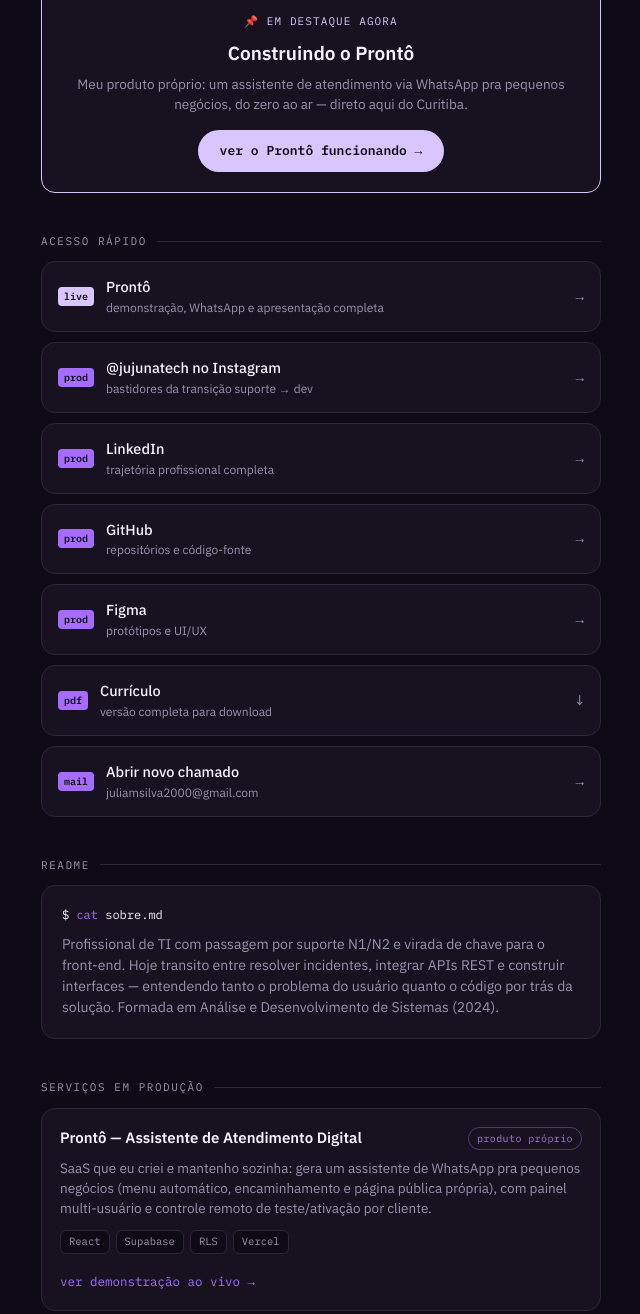
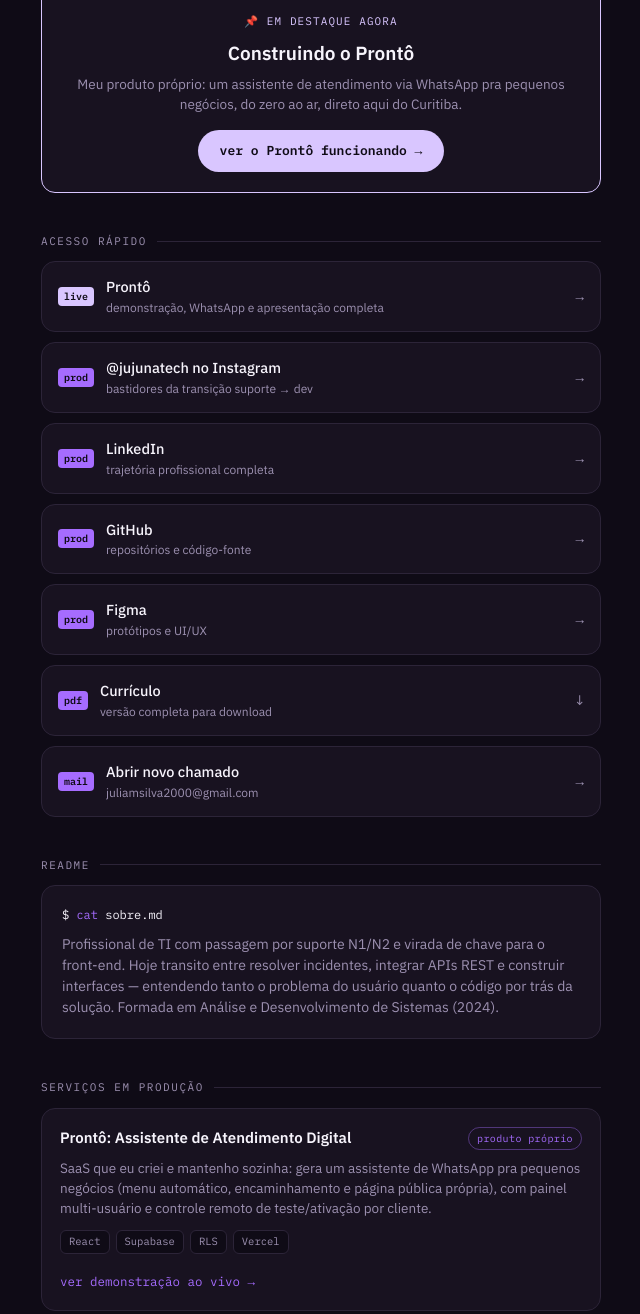
Before and after one commit to juhmartins-04/jujunatech, a plain HTML site: page index.html in a window 1280 px wide. Shown: the part 772-2086 px from the top of the page, without its empty margins (319-959 px from the left). Drawn offline with Linux system fonts and the light colour scheme.

Commit message:
Ajusta pontuacao dos textos adicionados sobre o Pronto

```diff
--- a/index.html
+++ b/index.html
@@ -383,7 +383,7 @@
     <img class="pin-img" src="pronto-preview.png" alt="Tela do Prontô mostrando o menu de atendimento aberto">
     <div class="pin-tag">📌 em destaque agora</div>
     <div class="pin-title">Construindo o Prontô</div>
-    <div class="pin-desc">Meu produto próprio: um assistente de atendimento via WhatsApp pra pequenos negócios, do zero ao ar — direto aqui do Curitiba.</div>
+    <div class="pin-desc">Meu produto próprio: um assistente de atendimento via WhatsApp pra pequenos negócios, do zero ao ar, direto aqui do Curitiba.</div>
     <a class="pin-cta" href="https://usarpronto.vercel.app/p/4677019b-8703-4fcc-8b75-dd83b63487c3" target="_blank" rel="noopener">ver o Prontô funcionando →</a>
   </div>
 
@@ -461,7 +461,7 @@
 
     <div class="card">
       <div class="card-top">
-        <div class="card-name">Prontô — Assistente de Atendimento Digital</div>
+        <div class="card-name">Prontô: Assistente de Atendimento Digital</div>
         <div class="badge">produto próprio</div>
       </div>
       <div class="card-desc">SaaS que eu criei e mantenho sozinha: gera um assistente de WhatsApp pra pequenos negócios (menu automático, encaminhamento e página pública própria), com painel multi-usuário e controle remoto de teste/ativação por cliente.</div>
```
